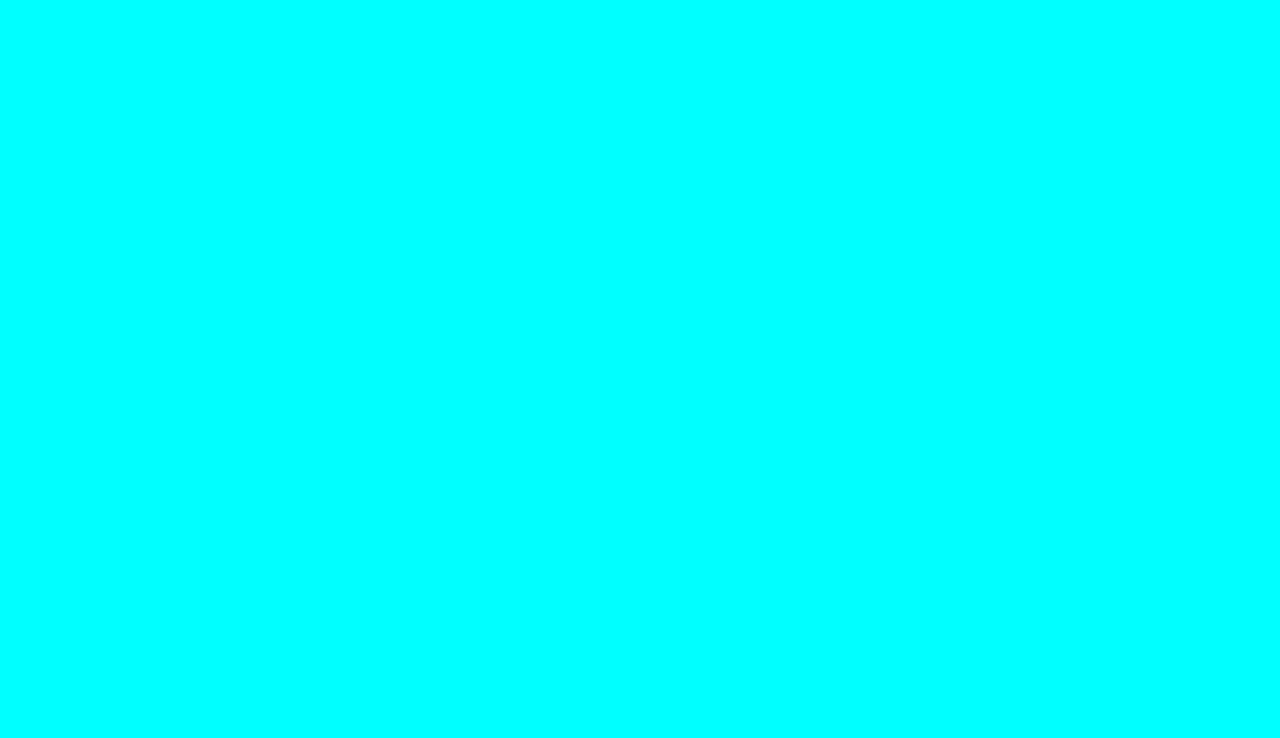
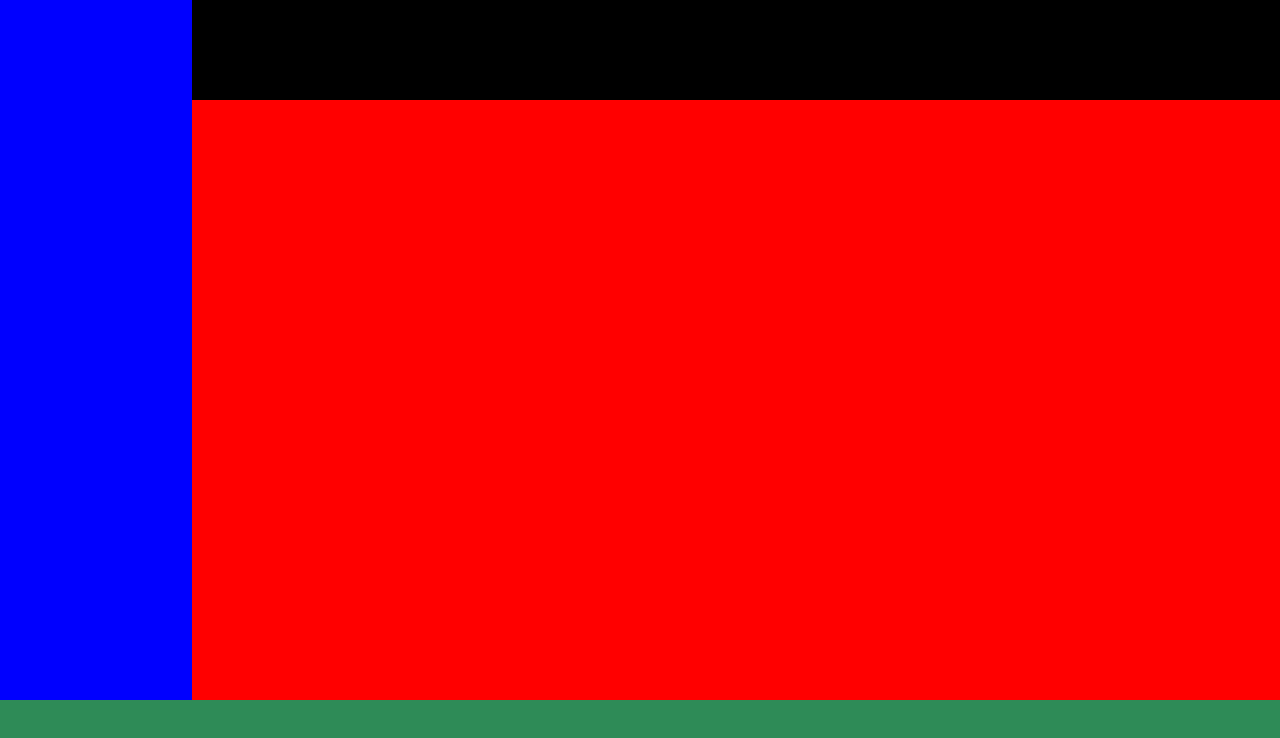
Before and after one commit to ElperdonXV/html-css-spotifyweb, a plain HTML site: page index.html in a window 1280 px wide. Drawn offline with Linux system fonts and the light colour scheme.

Commit message:
layout done

```diff
--- a/css/style.css
+++ b/css/style.css
@@ -8,4 +8,53 @@
     width: 100%;
     height: 100vh;
     background-color: aqua;
+    position: relative;
 }
+
+.clearfix::after{
+    content: '';
+    display: table;
+    clear: both;
+}
+
+.float{
+    float: left;
+}
+
+.top-upgrade{
+    position: fixed;
+    right: 0;
+    top: 0;
+    width: 85%;
+    height: 100px;
+    background-color: black;
+    z-index: 999;
+}
+
+.body-container{
+    height: 100%;
+    width: 100%;
+}
+
+.left-menu{
+    width: 15%;
+    height: 100%;
+    background-color: blue;
+
+}
+
+.right-content{
+    width: 85%;
+    height: 100%;
+    background-color:red;
+}
+
+footer{
+    width: 100%;
+    height: 100px;
+    position: fixed;
+    bottom: 0;
+    left: 0;
+    background-color: seagreen;
+    z-index: 1000;
+}
--- a/index.html
+++ b/index.html
@@ -11,8 +11,8 @@
     <div class="main-container">
         <div class="top-upgrade"></div>
         <div class="body-container clearfix">
-            <div class="left-menu"></div>
-            <div class="right-content"></div>
+            <div class="left-menu float"></div>
+            <div class="right-content float"></div>
         </div>
         <footer></footer>
     </div>
```
